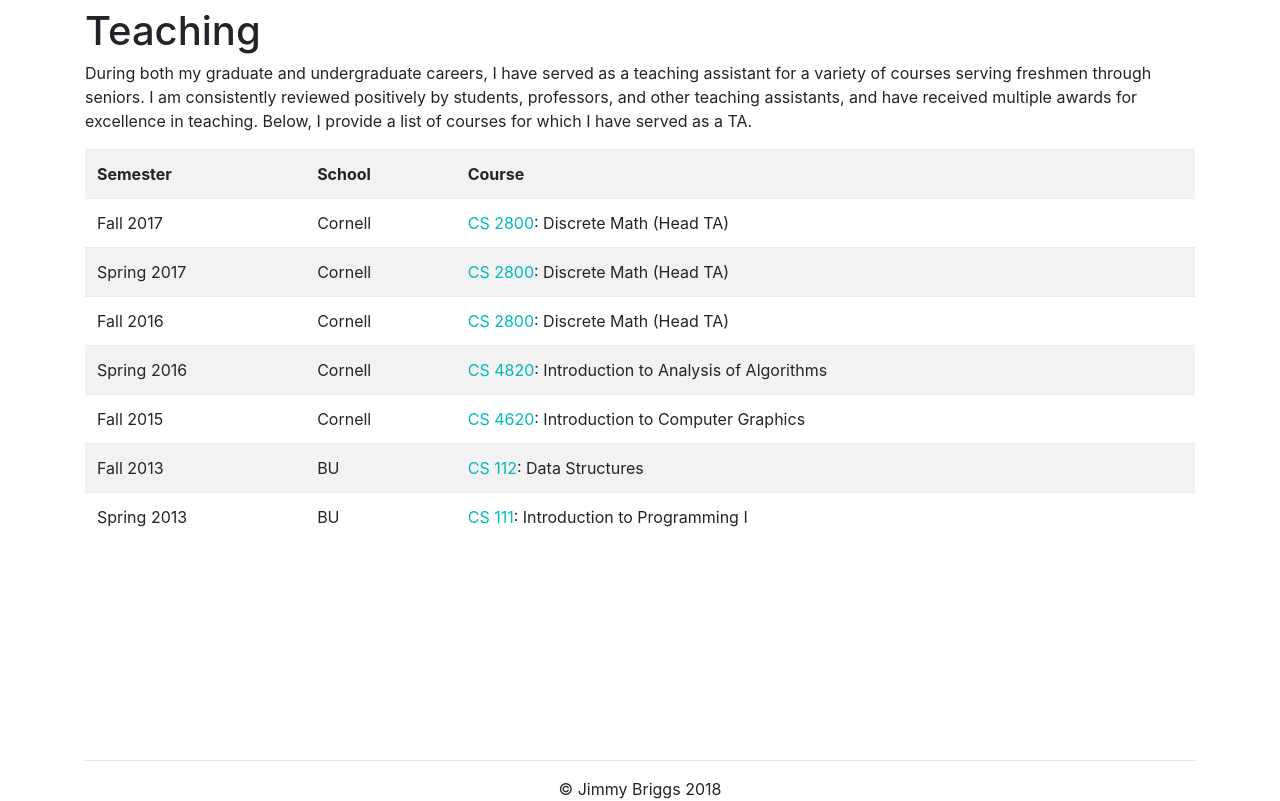
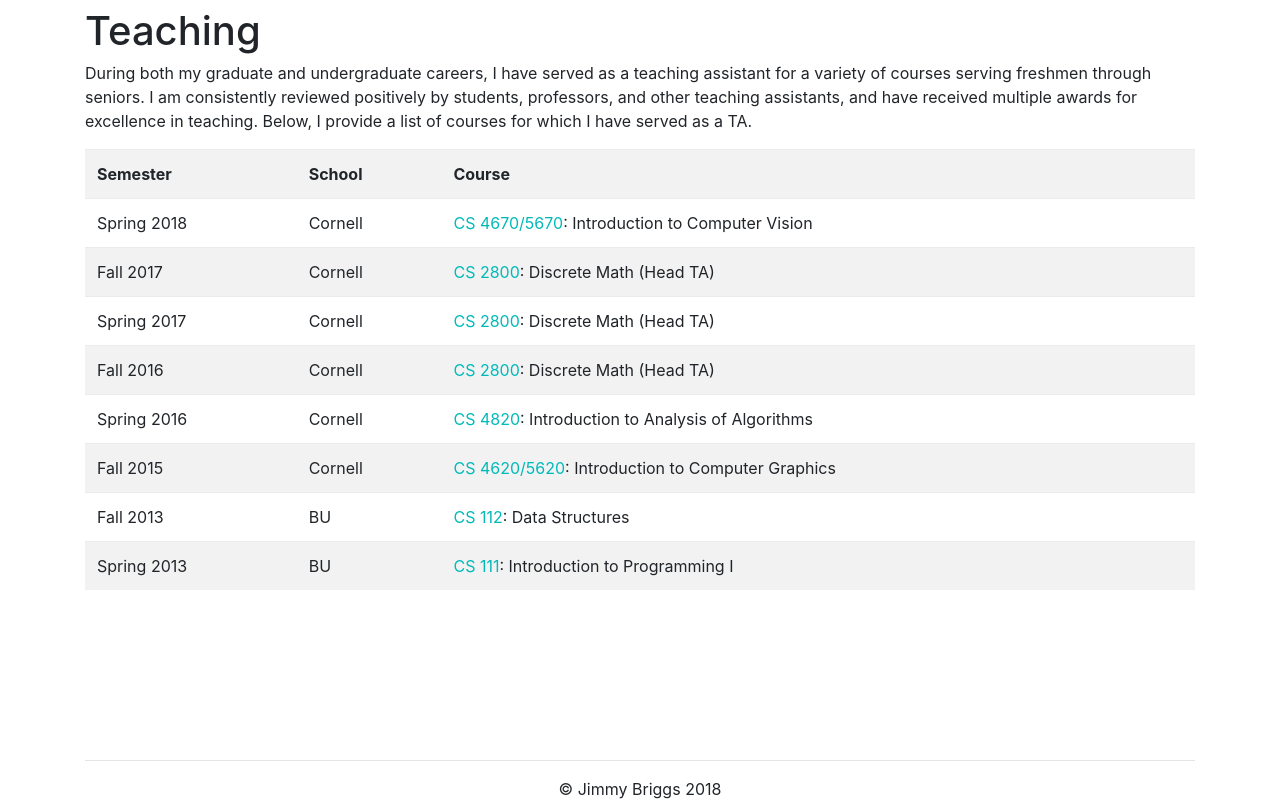
Before and after one commit to jeb482/jimmybriggsnet, a PHP site: page /jimmybriggsnet/teaching.php in a window 1280 px wide. Shown: the part 56-857 px from the top of the page. Run offline with PHP 8.4, Linux system fonts and the light colour scheme; some libraries are stand-ins or nearby versions.

Commit message:
Added CV to teaching work

```diff
--- a/teaching.php
+++ b/teaching.php
@@ -36,10 +36,13 @@
         <th>School</th>
         <th>Course</th>
         </tr>
+
+         <tr>
+        <td>Spring 2018</td>
+        <td>Cornell</td>
+        <td><a href="http://www.cs.cornell.edu/courses/cs4670/2018sp/" target="_blank">CS 4670/5670</a>: Introduction to Computer Vision</td>
+        </tr>
         <tr>
-
-
-
         <td>Fall 2017</td>
         <td>Cornell</td>
         <td><a href="http://www.cs.cornell.edu/courses/cs2800/2017fa/" target="_blank">CS 2800</a>: Discrete Math (Head TA)</td>
@@ -61,7 +64,7 @@
         <tr>
         <td>Fall 2015</td>
         <td>Cornell</td>
-        <td><a href="http://www.cs.cornell.edu/courses/cs4620/2015fa/index.shtml" target="_blank">CS 4620</a>: Introduction to Computer Graphics</td>
+        <td><a href="http://www.cs.cornell.edu/courses/cs4620/2015fa/index.shtml" target="_blank">CS 4620/5620</a>: Introduction to Computer Graphics</td>
         </tr>
         <td>Fall 2013</td>
         <td>BU</td>
```
